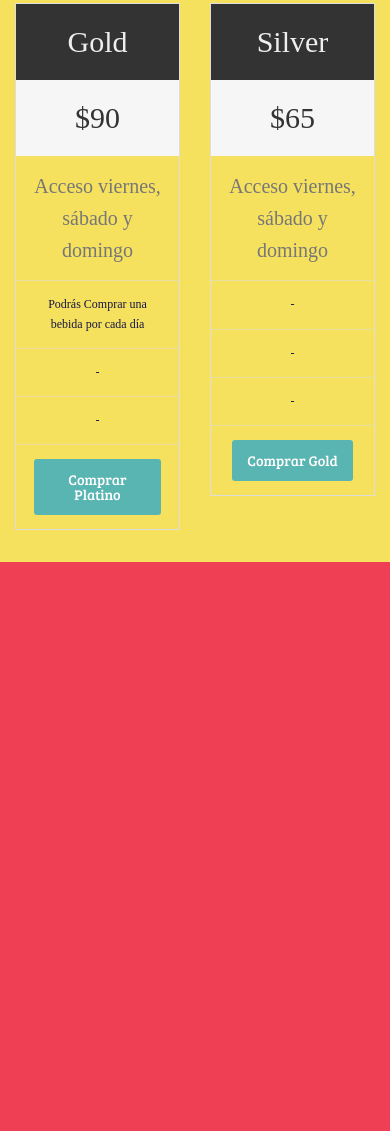
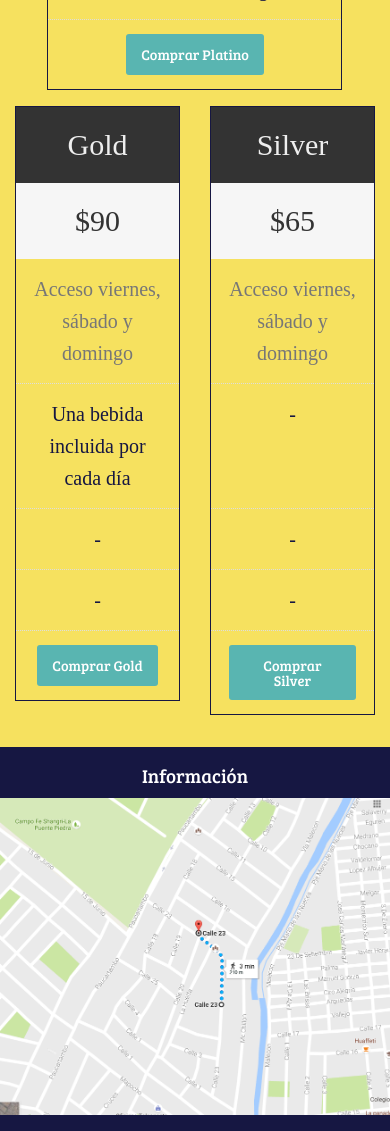
Before and after one commit to jlvilcav/PlatziPalooza, a plain HTML site: page index.html in a window 390 px wide. Shown: the part 2389-3520 px from the top of the page. Before the commit the page ends 2951 px from the top, so only its background shows below. Drawn offline with Linux system fonts and the light colour scheme; a web font is replaced by a local one.

Commit message:
Clase de Contenido responsive con Foundation JV 14.10.2016.

```diff
--- /dev/null
+++ b/assets/map-small.html
@@ -0,0 +1 @@
+<img src="assets/map-small.PNG" alt="mapa" >
--- a/css/app.css
+++ b/css/app.css
@@ -103,7 +103,7 @@ h1, h2, h3, h4, h5, h6, button {
 }
 
 .pricing-table {
-	border: 1px #161742;
+	border: 1px solid #161742;
 	font-family: 'Ravi Prakash', serif;
 }
 
@@ -120,3 +120,13 @@ h1, h2, h3, h4, h5, h6, button {
 .pricing-table a.button {
 	font-family: 'Bree Serif', serif;
 }
+
+#info-container {
+	background-color: #161742;
+	color: white;
+	padding: 1em 0;
+}
+
+#info-container .info-map iframe {
+	width: 100%;
+}
--- a/index.html
+++ b/index.html
@@ -8,8 +8,8 @@
     <link rel="stylesheet" type="text/css" href="icons/foundation-icons.css">
     <link rel="stylesheet" href="css/foundation-flex.css">
     <link href="https://fonts.googleapis.com/css?family=Bree+Serif" rel="stylesheet">
+    <link rel="stylesheet" href="css/pricing-table.css">
     <link rel="stylesheet" href="css/app.css">
-    <link rel="stylesheet" href="css/pricing-table.css">
     <link href="https://fonts.googleapis.com/css?family=Ravi+Prakash" rel="stylesheet">
   </head>
   <body>
@@ -159,7 +159,7 @@
     <!-- Compra de boletos -->
     <section id="tickets-container">
       <h3 class="text-center">Compra tus boletos</h3>
-      <div class="row">
+      <div class="row" data-equalizer data-equalize-on="small">
           <div class="column small-10 small-offset-1 medium-6 medium-offset-3">
             <ul class="pricing-table no-bullet text-center">
               <li class="title">Platino</li>
@@ -176,10 +176,10 @@
               <li class="title">Gold</li>
               <li class="price">$90</li>
               <li class="description">Acceso viernes, sábado y domingo</li>
-              <li>Podrás Comprar una bebida por cada día</li>
+              <li data-equalizer-watch>Una bebida incluida por cada día</li>
               <li>-</li>
               <li>-</li>
-              <li><a class="button" href="#">Comprar Platino</a></li>
+              <li><a class="button" href="#">Comprar Gold</a></li>
             </ul>
           </div>
           <div class="column small-6  medium-4 ">
@@ -187,10 +187,10 @@
               <li class="title">Silver</li>
               <li class="price">$65</li>
               <li class="description">Acceso viernes, sábado y domingo</li>
+              <li data-equalizer-watch>-</li>
               <li>-</li>
               <li>-</li>
-              <li>-</li>
-              <li><a class="button" href="#">Comprar Gold</a></li>
+              <li><a class="button" href="#">Comprar Silver</a></li>
             </ul>
           </div>
       </div>
@@ -198,7 +198,15 @@
 
     <!-- Compra de boletos -->
 
+    <!-- Info -->
+    <section id="info-container">
+      <h3 class="text-center">Información</h3>
+      <div class="text-center">
+        <div class="info-map" data-interchange="[assets/map-small.html, small],[assets/map.html, large]"></div>
+      </div>
+    </section>
 
+    <!-- Info -->
     <script src="js/vendor/jquery.js"></script>
     <script src="js/vendor/what-input.js"></script>
     <script src="js/vendor/foundation.js"></script>
```
Also changed, not shown: assets/map.html (added, +1 -0 lines), prueba.html (added, +10 -0 lines), assets/map-small.PNG (added).
